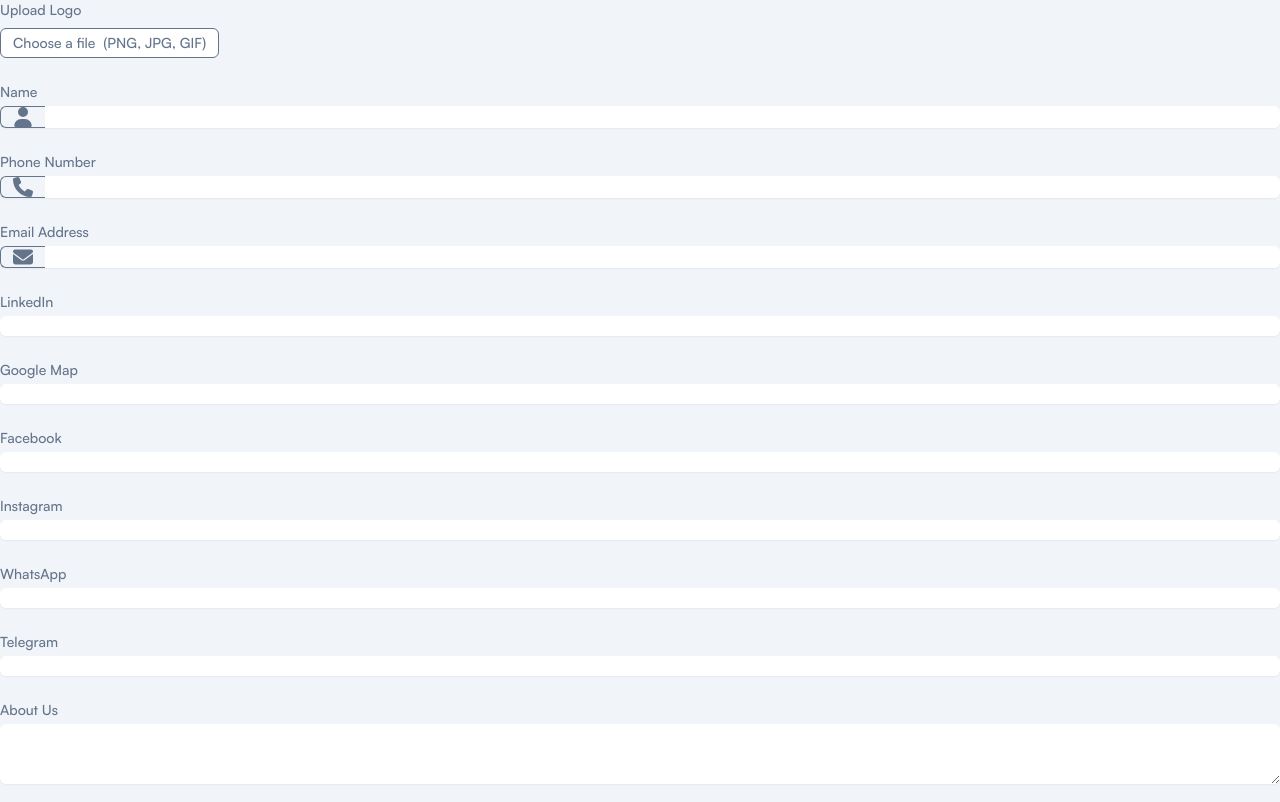
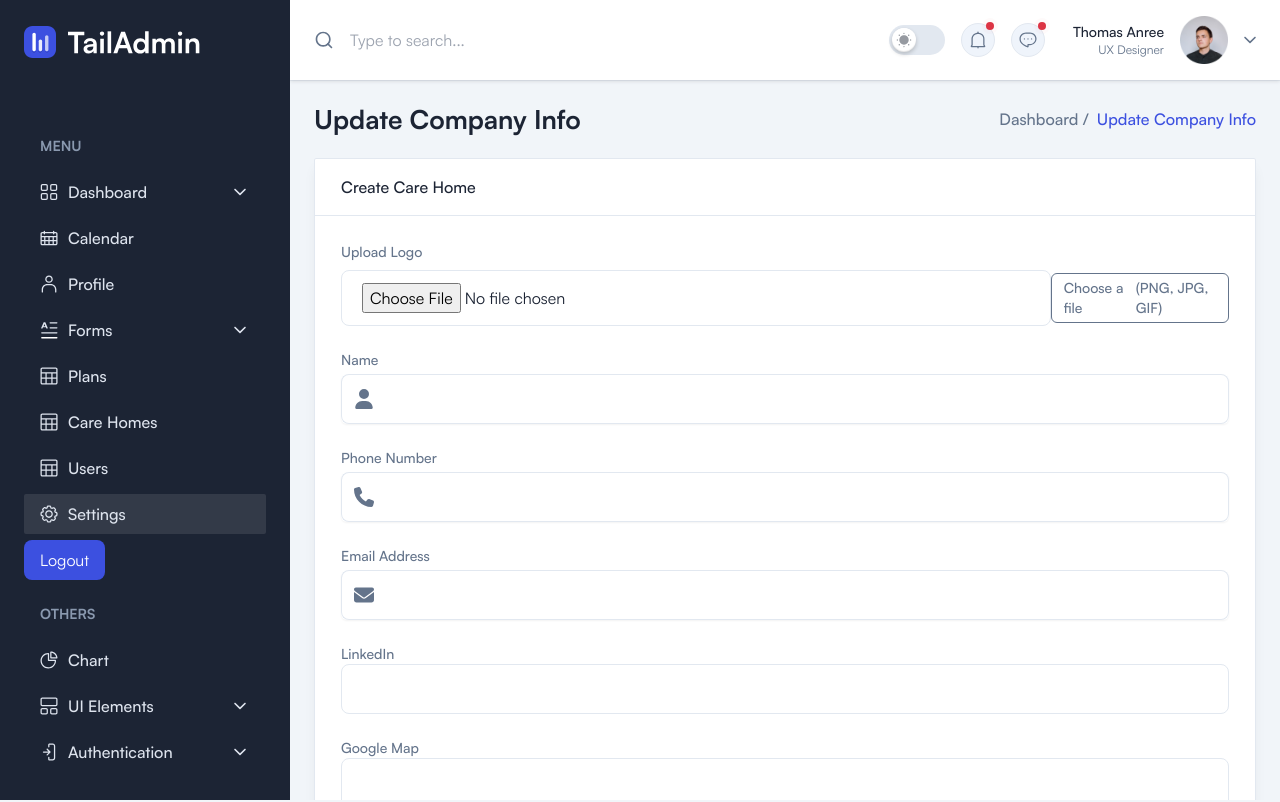
Before and after one commit to thevenice/carehome_admin_frontend, a React (Vite) app: page /settings in a window 1280 px wide. Shown: the top 802 px of the page. Built offline with nearby package versions, Linux system fonts and the light colour scheme; no server answers.

Commit message:
update company info for style updated

```diff
--- a/src/pages/UpdateCompanyInfo.tsx
+++ b/src/pages/UpdateCompanyInfo.tsx
@@ -3,6 +3,8 @@ import { FontAwesomeIcon } from '@fortawesome/react-fontawesome';
 import { faPhone, faEnvelope, faUser } from '@fortawesome/free-solid-svg-icons';
 import { useParams } from 'react-router-dom';
 import axiosInstance from '../utils/axios';
+import Breadcrumb from '../components/Breadcrumbs/Breadcrumb';
+import DefaultLayout from '../layout/DefaultLayout';
 
 interface CompanyInfo {
   name: string;
@@ -160,7 +162,22 @@ const UpdateCompanyInfo: React.FC = () => {
   };
 
   return (
-    <form onSubmit={handleSubmit} className="space-y-6">
+    <>
+{    formData ?
+(
+<DefaultLayout>
+    <Breadcrumb pageName="Update Company Info" />
+    <div className="grid">
+      <div className="flex flex-col gap-9">
+        {/* <!-- Create Plan --> */}
+        <div className="rounded-sm border border-stroke bg-white shadow-default dark:border-strokedark dark:bg-boxdark">
+          <div className="border-b border-stroke py-4 px-6.5 dark:border-strokedark">
+            <h3 className="font-medium text-black dark:text-white">
+              Create Care Home
+            </h3>
+          </div>
+          <div className="flex flex-col gap-5.5 p-6.5">
+<form onSubmit={handleSubmit} className="space-y-6">
       {/* Logo Upload */}
       <div className="mb-4">
         <label htmlFor="logo" className="block text-sm font-medium text-gray-700">
@@ -172,7 +189,7 @@ const UpdateCompanyInfo: React.FC = () => {
             id="logo"
             name="logo"
             accept="image/*"
-            className="sr-only"
+            className="w-full rounded-lg border-[1.5px] border-stroke bg-transparent py-3 px-5 text-black outline-none transition focus:border-primary active:border-primary disabled:cursor-default disabled:bg-whiter dark:border-form-strokedark dark:bg-form-input dark:text-white dark:focus:border-primary"
             onChange={handleLogoChange}
           />
           <label
@@ -193,7 +210,7 @@ const UpdateCompanyInfo: React.FC = () => {
           Name
         </label>
         <div className="mt-1 flex rounded-md shadow-sm">
-          <span className="inline-flex items-center px-3 rounded-l-md border border-r-0 border-gray-300 bg-gray-50 text-gray-500 text-sm">
+          <span className="inline-flex items-center px-3 rounded-l-lg border-r-0 border-[1.5px] border-stroke bg-transparent text-gray-500 text-sm" >
             <FontAwesomeIcon icon={faUser} className="h-5 w-5" />
           </span>
           <input
@@ -202,7 +219,7 @@ const UpdateCompanyInfo: React.FC = () => {
             name="name"
             value={formData.name}
             onChange={handleChange}
-            className="flex-1 block w-full min-w-0 border-gray-300 rounded-none rounded-r-md focus:border-indigo-500 focus:ring-indigo-500 sm:text-sm"
+            className="w-full rounded-lg border-[1.5px] border-stroke rounded-l-none border-l-0 bg-transparent py-3 px-5 text-black outline-none transition focus:border-primary active:border-primary disabled:cursor-default disabled:bg-whiter dark:border-form-strokedark dark:bg-form-input dark:text-white dark:focus:border-primary"
           />
         </div>
       </div>
@@ -213,7 +230,7 @@ const UpdateCompanyInfo: React.FC = () => {
           Phone Number
         </label>
         <div className="mt-1 flex rounded-md shadow-sm">
-          <span className="inline-flex items-center px-3 rounded-l-md border border-r-0 border-gray-300 bg-gray-50 text-gray-500 text-sm">
+          <span className="inline-flex items-center px-3 rounded-l-lg border-r-0 border-[1.5px] border-stroke bg-transparent text-gray-500 text-sm">
             <FontAwesomeIcon icon={faPhone} className="h-5 w-5" />
           </span>
           <input
@@ -222,7 +239,7 @@ const UpdateCompanyInfo: React.FC = () => {
             name="contactInfo.phoneNumber"
             value={formData.contactInfo.phoneNumber}
             onChange={handleChange}
-            className="flex-1 block w-full min-w-0 border-gray-300 rounded-none rounded-r-md focus:border-indigo-500 focus:ring-indigo-500 sm:text-sm"
+            className="w-full rounded-lg border-[1.5px] border-stroke rounded-l-none border-l-0 bg-transparent py-3 px-5 text-black outline-none transition focus:border-primary active:border-primary disabled:cursor-default disabled:bg-whiter dark:border-form-strokedark dark:bg-form-input dark:text-white dark:focus:border-primary"
           />
         </div>
       </div>
@@ -232,7 +249,7 @@ const UpdateCompanyInfo: React.FC = () => {
           Email Address
         </label>
         <div className="mt-1 flex rounded-md shadow-sm">
-          <span className="inline-flex items-center px-3 rounded-l-md border border-r-0 border-gray-300 bg-gray-50 text-gray-500 text-sm">
+          <span className="inline-flex items-center px-3 rounded-l-lg border-r-0 border-[1.5px] border-stroke bg-transparent text-gray-500 text-sm">
             <FontAwesomeIcon icon={faEnvelope} className="h-5 w-5" />
           </span>
           <input
@@ -241,7 +258,7 @@ const UpdateCompanyInfo: React.FC = () => {
             name="contactInfo.emailAddress"
             value={formData.contactInfo.emailAddress}
             onChange={handleChange}
-            className="flex-1 block w-full min-w-0 border-gray-300 rounded-none rounded-r-md focus:border-indigo-500 focus:ring-indigo-500 sm:text-sm"
+            className="w-full rounded-lg border-[1.5px] border-stroke rounded-l-none border-l-0 bg-transparent py-3 px-5 text-black outline-none transition focus:border-primary active:border-primary disabled:cursor-default disabled:bg-whiter dark:border-form-strokedark dark:bg-form-input dark:text-white dark:focus:border-primary"
           />
         </div>
       </div>
@@ -257,7 +274,7 @@ const UpdateCompanyInfo: React.FC = () => {
           name="linkedin"
           value={formData.linkedin}
           onChange={handleChange}
-          className="mt-1 block w-full border-gray-300 rounded-md shadow-sm focus:border-indigo-500 focus:ring-indigo-500 sm:text-sm"
+          className="w-full rounded-lg border-[1.5px] border-stroke bg-transparent py-3 px-5 text-black outline-none transition focus:border-primary active:border-primary disabled:cursor-default disabled:bg-whiter dark:border-form-strokedark dark:bg-form-input dark:text-white dark:focus:border-primary"
         />
       </div>
 
@@ -272,7 +289,7 @@ const UpdateCompanyInfo: React.FC = () => {
         name="googleMap"
         value={formData.googleMap}
         onChange={handleChange}
-        className="mt-1 block w-full border-gray-300 rounded-md shadow-sm focus:border-indigo-500 focus:ring-indigo-500 sm:text-sm"
+        className="w-full rounded-lg border-[1.5px] border-stroke bg-transparent py-3 px-5 text-black outline-none transition focus:border-primary active:border-primary disabled:cursor-default disabled:bg-whiter dark:border-form-strokedark dark:bg-form-input dark:text-white dark:focus:border-primary"
       />
     </div>
 
@@ -286,7 +303,7 @@ const UpdateCompanyInfo: React.FC = () => {
         name="facebook"
         value={formData.facebook}
         onChange={handleChange}
-        className="mt-1 block w-full border-gray-300 rounded-md shadow-sm focus:border-indigo-500 focus:ring-indigo-500 sm:text-sm"
+        className="w-full rounded-lg border-[1.5px] border-stroke bg-transparent py-3 px-5 text-black outline-none transition focus:border-primary active:border-primary disabled:cursor-default disabled:bg-whiter dark:border-form-strokedark dark:bg-form-input dark:text-white dark:focus:border-primary"
       />
     </div>
 
@@ -300,7 +317,7 @@ const UpdateCompanyInfo: React.FC = () => {
         name="instagram"
         value={formData.instagram}
         onChange={handleChange}
-        className="mt-1 block w-full border-gray-300 rounded-md shadow-sm focus:border-indigo-500 focus:ring-indigo-500 sm:text-sm"
+        className="w-full rounded-lg border-[1.5px] border-stroke bg-transparent py-3 px-5 text-black outline-none transition focus:border-primary active:border-primary disabled:cursor-default disabled:bg-whiter dark:border-form-strokedark dark:bg-form-input dark:text-white dark:focus:border-primary"
       />
     </div>
 
@@ -314,7 +331,7 @@ const UpdateCompanyInfo: React.FC = () => {
         name="whatsapp"
         value={formData.whatsapp}
         onChange={handleChange}
-        className="mt-1 block w-full border-gray-300 rounded-md shadow-sm focus:border-indigo-500 focus:ring-indigo-500 sm:text-sm"
+        className="w-full rounded-lg border-[1.5px] border-stroke bg-transparent py-3 px-5 text-black outline-none transition focus:border-primary active:border-primary disabled:cursor-default disabled:bg-whiter dark:border-form-strokedark dark:bg-form-input dark:text-white dark:focus:border-primary"
       />
     </div>
 
@@ -328,7 +345,7 @@ const UpdateCompanyInfo: React.FC = () => {
         name="telegram"
         value={formData.telegram}
         onChange={handleChange}
-        className="mt-1 block w-full border-gray-300 rounded-md shadow-sm focus:border-indigo-500 focus:ring-indigo-500 sm:text-sm"
+        className="w-full rounded-lg border-[1.5px] border-stroke bg-transparent py-3 px-5 text-black outline-none transition focus:border-primary active:border-primary disabled:cursor-default disabled:bg-whiter dark:border-form-strokedark dark:bg-form-input dark:text-white dark:focus:border-primary"
       />
     </div>
 
@@ -343,7 +360,7 @@ const UpdateCompanyInfo: React.FC = () => {
         value={formData.aboutUs}
         onChange={handleChange}
         rows={3}
-        className="mt-1 block w-full border-gray-300 rounded-md shadow-sm focus:border-indigo-500 focus:ring-indigo-500 sm:text-sm"
+        className="w-full rounded-lg border-[1.5px] border-stroke bg-transparent py-3 px-5 text-black outline-none transition focus:border-primary active:border-primary disabled:cursor-default disabled:bg-whiter dark:border-form-strokedark dark:bg-form-input dark:text-white dark:focus:border-primary"
       />
     </div>
 
@@ -357,7 +374,7 @@ const UpdateCompanyInfo: React.FC = () => {
             placeholder={`Service #${index + 1}`}
             value={service}
             onChange={(e) => handleServiceChange(e, index)}
-            className="flex-1 block w-full border-gray-300 rounded-md shadow-sm focus:border-indigo-500 focus:ring-indigo-500 sm:text-sm"
+            className="w-full rounded-lg border-[1.5px] border-stroke bg-transparent py-3 px-5 text-black outline-none transition focus:border-primary active:border-primary disabled:cursor-default disabled:bg-whiter dark:border-form-strokedark dark:bg-form-input dark:text-white dark:focus:border-primary"
           />
           <button
             type="button"
@@ -387,7 +404,7 @@ const UpdateCompanyInfo: React.FC = () => {
             placeholder={`Facility #${index + 1}`}
             value={facility}
             onChange={(e) => handleFacilityChange(e, index)}
-            className="flex-1 block w-full border-gray-300 rounded-md shadow-sm focus:border-indigo-500 focus:ring-indigo-500 sm:text-sm"
+            className="w-full rounded-lg border-[1.5px] border-stroke bg-transparent py-3 px-5 text-black outline-none transition focus:border-primary active:border-primary disabled:cursor-default disabled:bg-whiter dark:border-form-strokedark dark:bg-form-input dark:text-white dark:focus:border-primary"
           />
           <button
             type="button"
@@ -408,15 +425,27 @@ const UpdateCompanyInfo: React.FC = () => {
     </div>
 
     {/* Submit Button */}
-    <div>
-      <button
-        type="submit"
-        className="w-full flex justify-center py-2 px-4 border border-transparent rounded-md shadow-sm text-sm font-medium text-white bg-indigo-600 hover:bg-indigo-700 focus:outline-none focus:ring-2 focus:ring-offset-2 focus:ring-indigo-500"
-      >
+    <div className="px-4 py-3 text-right sm:px-6">
+              <button
+                  type="submit"
+                  className="w-full py-2 px-4 border border-transparent rounded-md shadow-sm text-white bg-blue-600 hover:bg-blue-700 focus:outline-none focus:ring-2 focus:ring-offset-2 focus:ring-blue-500"
+                >
         Update Company Info
       </button>
     </div>
-  </form>
+    </form>
+          </div>
+        </div>
+      </div>
+    </div>
+    </DefaultLayout>
+
+  )
+  :
+  (
+    <div>Loading...</div>
+  )}
+  </>
 );
 };
 
```
